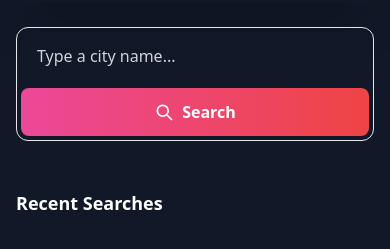
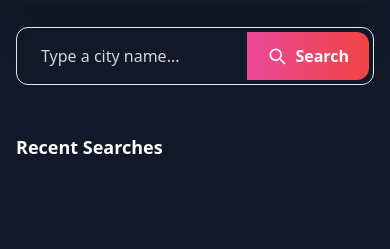
Before and after one commit to Mvaidya27/Weather, a plain HTML site: page index.html in a window 390 px wide. Shown: the part 65-314 px from the top of the page. Drawn offline with nearby package versions, Linux system fonts and the light colour scheme.

Commit message:
Update index.html

```diff
--- a/index.html
+++ b/index.html
@@ -32,25 +32,24 @@
     </header>
 
     <!-- Search Bar -->
-    <!-- Search Bar -->
 <div
-    class="w-full max-w-4xl flex flex-col sm:flex-row items-stretch mb-6
+    class="w-full max-w-4xl flex items-center mb-6
     bg-gradient-to-r from-purple-600/30 via-pink-500/30 to-red-500/30
     rounded-xl p-1 shadow-[0_4px_30px_rgba(0,0,0,0.3)]
-    backdrop-blur-md border border-white/10 gap-2 sm:gap-0">
+    backdrop-blur-md border border-white/10">
 
     <input id="cityInput" type="text" placeholder="Type a city name..."
-        class="flex-grow px-4 py-3 rounded-lg sm:rounded-l-xl sm:rounded-r-none
+        class="flex-grow min-w-0 px-5 py-3 rounded-l-xl
         bg-gray-900 text-white placeholder-gray-300
         focus:outline-none focus:ring-2 focus:ring-pink-400
-        transition-all duration-300 text-base w-full" />
+        transition-all duration-300 text-base" />
 
     <button id="searchBtn"
-        class="flex items-center justify-center gap-2 px-5 py-3
-        bg-gradient-to-r from-pink-500 to-red-500 rounded-lg sm:rounded-r-xl sm:rounded-l-none
+        class="flex items-center gap-2 px-5 py-3
+        bg-gradient-to-r from-pink-500 to-red-500 rounded-r-xl
         font-semibold text-white hover:from-pink-600 hover:to-red-600
         hover:shadow-lg hover:shadow-pink-500/40
-        transition-all duration-300 w-full sm:w-auto">
+        transition-all duration-300 shrink-0">
         <svg xmlns="http://www.w3.org/2000/svg" class="w-5 h-5" fill="none"
             viewBox="0 0 24 24" stroke="currentColor">
             <path stroke-linecap="round" stroke-linejoin="round" stroke-width="2"
@@ -59,8 +58,6 @@
         Search
     </button>
 </div>
-
-
 
     <!-- Weather Info -->
     <section id="weatherInfo" class="w-full max-w-4xl hidden transition-all duration-700 ease-in-out opacity-0">
```
